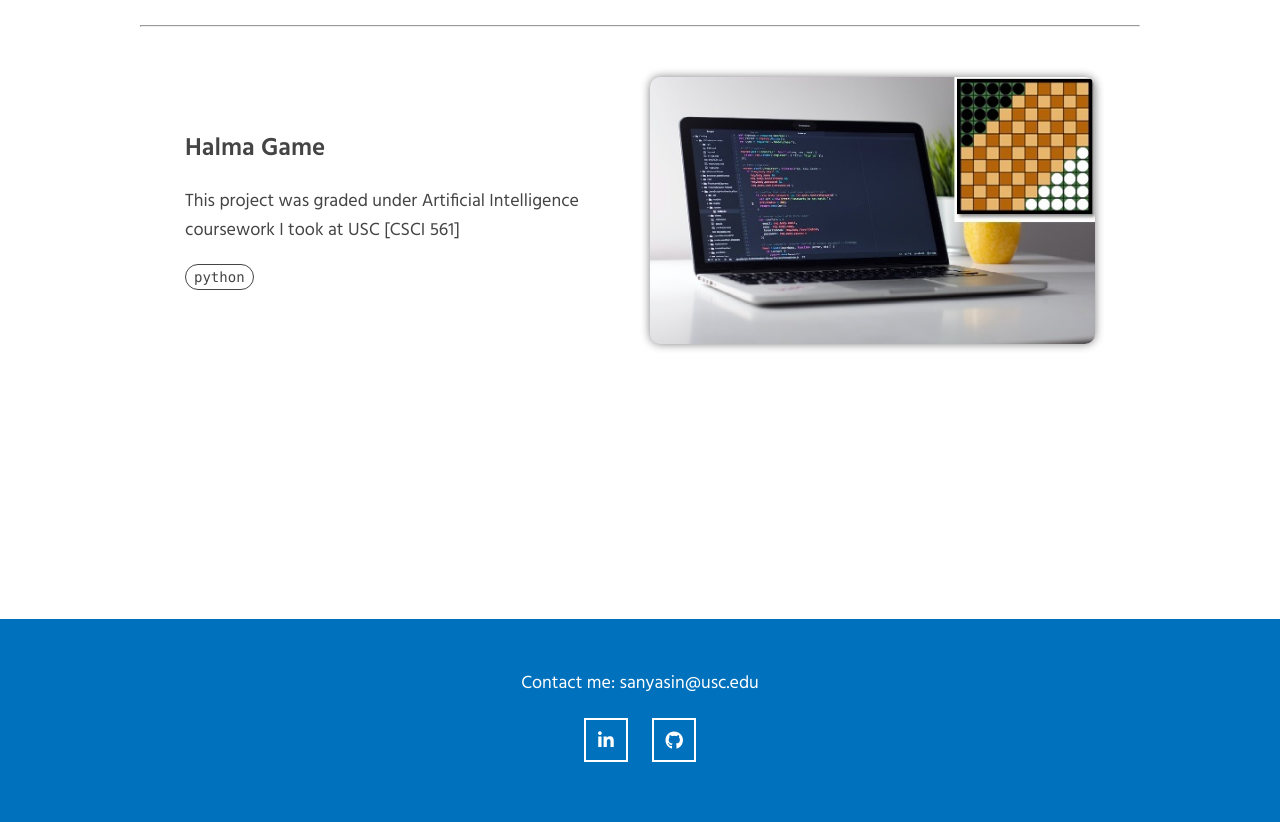
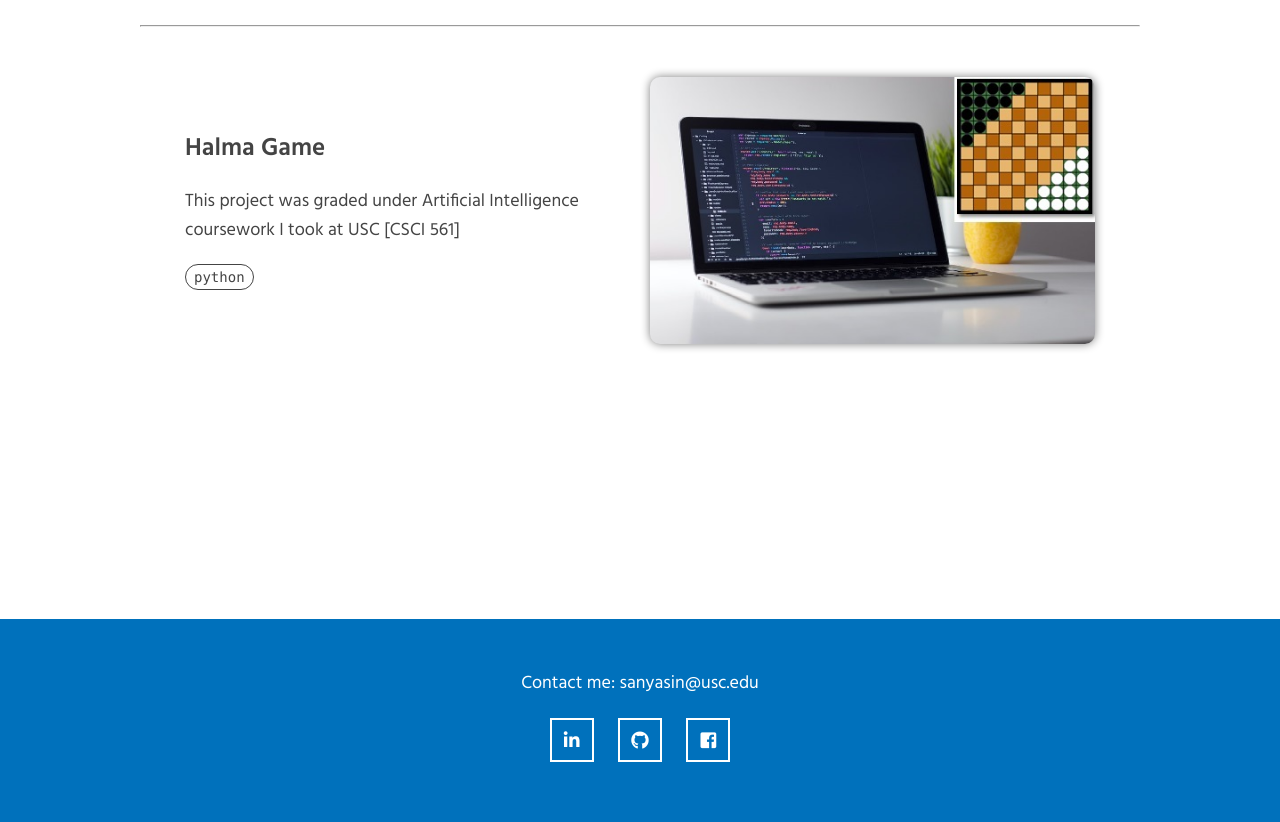
Before and after one commit to dear-s/dear-s.github.io, a plain HTML site: page index.html in a window 1280 px wide. Shown: the part 2791-3613 px from the top of the page. Drawn offline with Linux system fonts and the light colour scheme; a web font is replaced by a local one.

Commit message:
Update index.html

```diff
--- a/index.html
+++ b/index.html
@@ -195,6 +195,11 @@
 				<li><a href="https://github.com/dear-s/" aria-label="GitHub" title="GitHub" target="_blank">
 					<i class="fab fa-github"></i>
 				</a></li>
+
+				<li><a href="https://www.facebook.com/sanyasin777/" aria-label="Facebook" title="facebook" target="_blank">
+					<i class="fab fa-facebook-square"></i>
+				</a></li>
+
 			</ul>
 		</div>
 	</footer>
```
